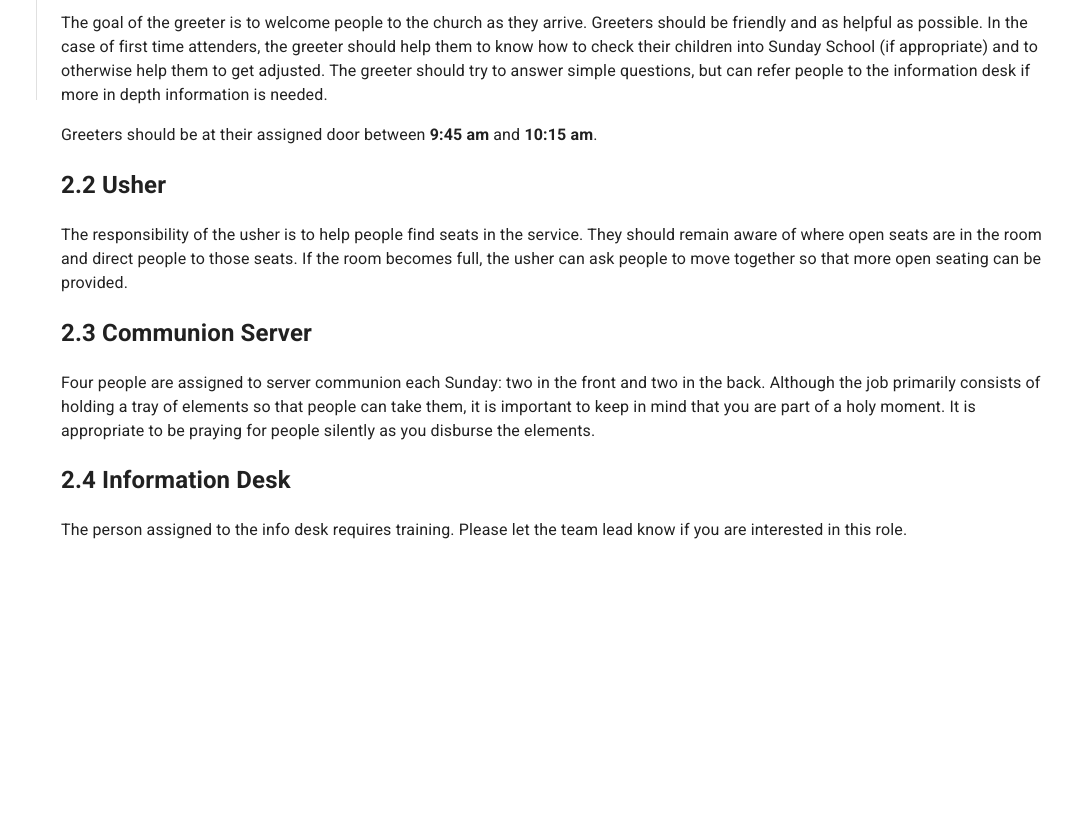
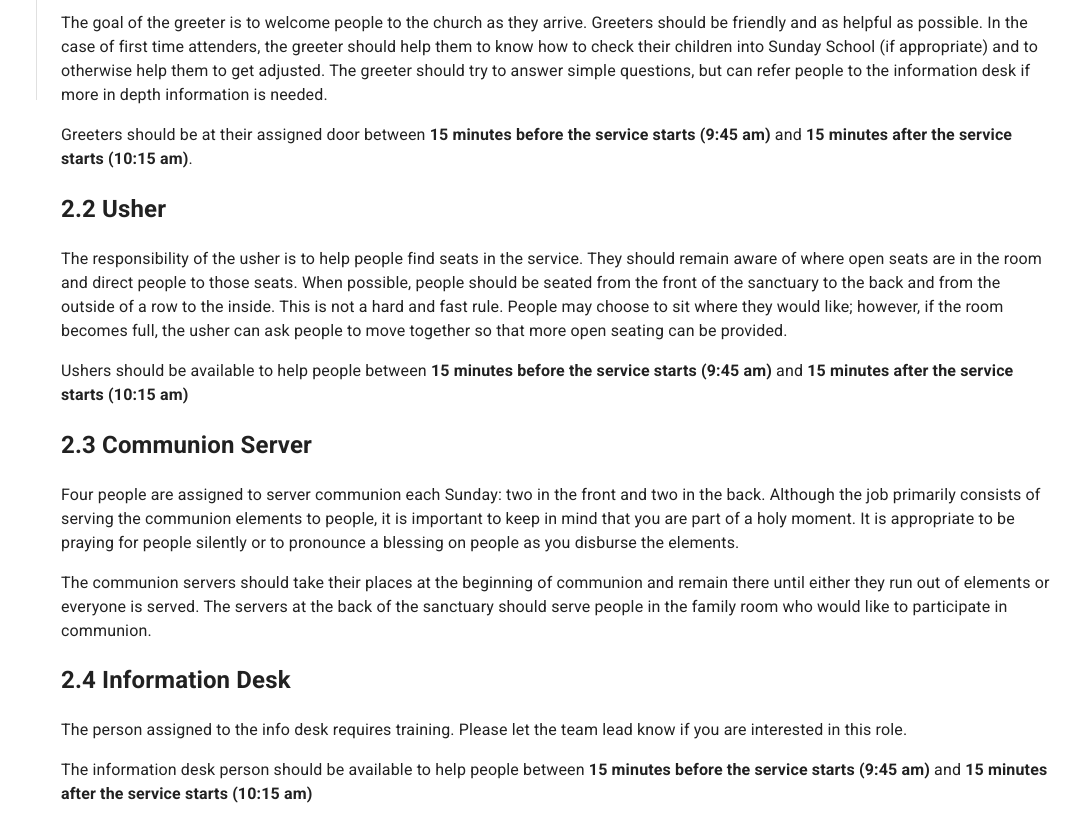
Before and after one commit to whitneyh/redmond-christian, a React (Create React App) app: page /hospitality/guide in a window 1280 px wide. Shown: the part 700-1522 px from the top of the page, without its empty margins (203-1280 px from the left). Before the commit the page ends 1258 px from the top, so only its background shows below. Built offline with nearby package versions, Linux system fonts and the light colour scheme.

Commit message:
RCC-13 Updated hospitality guide

```diff
--- a/src/routes/HospitalityGuide.tsx
+++ b/src/routes/HospitalityGuide.tsx
@@ -38,25 +38,43 @@ const HospitalityGuide = () => {
                     to the information desk if more in depth information is needed.
                 </p>
                 <p>
-                    Greeters should be at their assigned door between <strong>9:45 am</strong> and <strong>10:15 am</strong>.
+                    Greeters should be at their assigned door between <strong>15 minutes before the service starts (9:45
+                    am)</strong> and <strong>15 minutes after the service starts (10:15 am)</strong>.
                 </p>
                 <h2 id="usher">2.2 Usher</h2>
                 <p>
                     The responsibility of the usher is to help people find seats in the service. They should remain
-                    aware of where open seats are in the room and direct people to those seats. If the room becomes
-                    full, the usher can ask people to move together so that more open seating can be provided.
+                    aware of where open seats are in the room and direct people to those seats. When possible, people
+                    should be seated from the front of the sanctuary to the back and from the outside of a row to the
+                    inside. This is not a hard and fast rule. People may choose to sit where they would like; however,
+                    if the room becomes full, the usher can ask people to move together so that more open seating can be
+                    provided.
+                </p>
+                <p>
+                    Ushers should be available to help people between <strong>15 minutes before the service starts (9:45
+                    am)</strong> and <strong>15 minutes after the service starts (10:15 am)</strong>
                 </p>
                 <h2 id="communion">2.3 Communion Server</h2>
                 <p>
                     Four people are assigned to server communion each Sunday: two in the front and two in the back.
-                    Although the job primarily consists of holding a tray of elements so that people can take them,
-                    it is important to keep in mind that you are part of a holy moment. It is appropriate to be praying
-                    for people silently as you disburse the elements.
+                    Although the job primarily consists of serving the communion elements to people, it is important to
+                    keep in mind that you are part of a holy moment. It is appropriate to be praying for people silently
+                    or to pronounce a blessing on people as you disburse the elements.
+                </p>
+                <p>
+                    The communion servers should take their places at the beginning of communion and remain there
+                    until either they run out of elements or everyone is served. The servers at the back of the
+                    sanctuary should serve people in the family room who would like to participate in communion.
                 </p>
                 <h2 id="info-desk">2.4 Information Desk</h2>
                 <p>
                     The person assigned to the info desk requires training. Please let the team lead know if you are
                     interested in this role.
+                </p>
+                <p>
+                    The information desk person should be available to help people between <strong>15 minutes before the
+                    service starts (9:45 am)</strong> and <strong>15 minutes after the service starts (10:15
+                    am)</strong>
                 </p>
             </div>
         </>
--- a/src/routes/SecurityGuide.tsx
+++ b/src/routes/SecurityGuide.tsx
@@ -257,7 +257,7 @@ const SecurityGuide = () => {
             <p>
                 All members of the safety/security team should obtain training in first aid and CPR. There are a
                 variety of ways of receiving such training. The least expensive way to accomplish this is through the
-                Bend First Department. They offer CPA and "Stop the Bleed" for free on the first Wednesday of each
+                Bend Fire Department. They offer CPA and "Stop the Bleed" for free on the first Wednesday of each
                 month. Please see their
                 <a href="https://www.bendoregon.gov/government/departments/fire-rescue/community-resources-programs/community-training">
                     website
```
